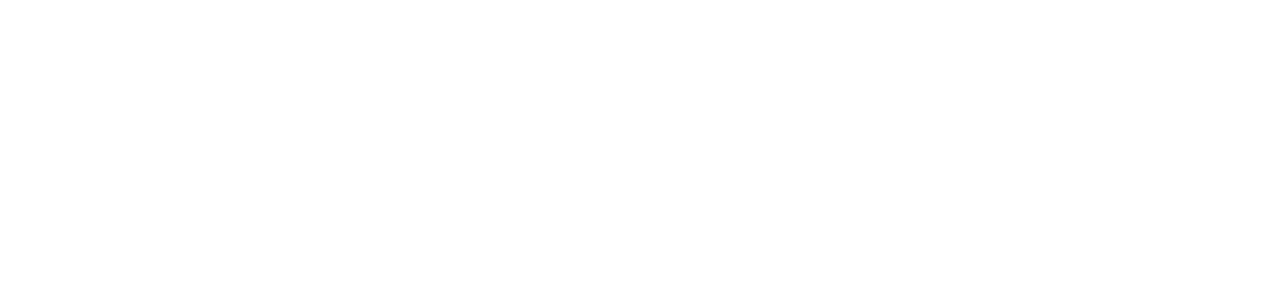
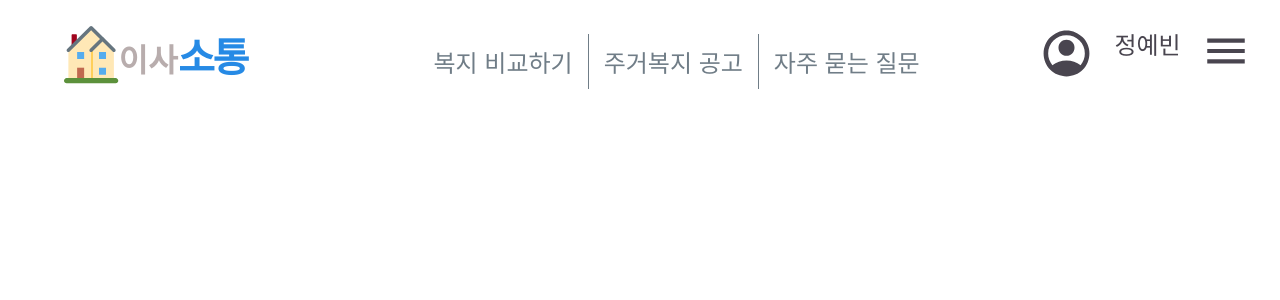
Before and after one commit to yebin-jeong/T05, a Vue app in the folder T05FrontEnd/: page /TestPage in a window 1280 px wide. Shown: the top 300 px of the page. Built offline with nearby package versions, Linux system fonts and the light colour scheme.

Commit message:
페이지 이동

```diff
--- a/T05FrontEnd/src/components/Top.vue
+++ b/T05FrontEnd/src/components/Top.vue
@@ -1,6 +1,6 @@
 <template>
     <div class="top">
-      <div class="logo">
+      <div @click="goToMainPage" class="logo">
         <img class="vector" src="../assets/house.svg" />
         <div class="logotext">
           <span>
@@ -10,8 +10,13 @@
         </div>
 
       </div>
+      <ul class="top-navbar">
+            <li class="top-navbar-item">복지 비교하기</li>
+            <li class="top-navbar-item">주거복지 공고</li>
+            <li class="top-navbar-item">자주 묻는 질문</li>
+        </ul>
       <div class="user">
-        <img class="account-circle" src="../assets/account_circle.svg" />
+        <img @click="goToTest" class="account-circle" src="../assets/account_circle.svg" />
         <div class="username">정예빈</div>
         <img class="menu-icon" src="../assets/menu.svg" />
       </div>
@@ -20,7 +25,20 @@
 </template>
 <script>
     export default {
-        name:'TopComponent'
+      name:'TopComponent',
+      methods: {
+        goToTest() {
+          this.$router.push('/TestPage');  // '/test' 경로로 이동
+        },
+        goToMainPage(){
+          this.$router.push('/');
+        }
+      },
+      data() {
+        return {
+
+        };
+      },
     }
 </script>
 <style>
@@ -30,7 +48,6 @@
     top: 0px;
     z-index: 10;
     width: 100%;
-    min-width: 1440px;
     display: flex;
     padding: 2% 5%;
     justify-content: space-between;
@@ -41,6 +58,7 @@
     height: 57.94px;
     position: static;
     display: flex;
+    cursor: pointer;
   }
 
   .logotext {
@@ -100,6 +118,31 @@
     height: 55px;
     position: static;
     overflow: visible;
+    cursor: pointer;
   }
 
+  .top-navbar{
+    color: #000000;
+    text-align: left;
+    font-family: "Inter-Regular", sans-serif;
+    font-size: 24px;
+    font-weight: 400;
+    width: 70%;
+    display: flex;
+    justify-content: center;
+    align-items: center;
+    padding-left: 5%;
+    margin-top: 2%
+  }
+
+  .top-navbar-item:not(:last-child) {
+    border-right: 1px solid #707D87; /* 구분선을 흰색으로 추가 */
+  }
+
+  .top-navbar-item{
+    color: #707D87;
+    text-decoration: none;
+    padding: 10px 15px;
+    display: block;
+  }
 </style>
--- a/T05FrontEnd/src/views/MainPage.vue
+++ b/T05FrontEnd/src/views/MainPage.vue
@@ -17,6 +17,7 @@
 </template>
 
 <script>
+
   import FAQ from '../components/FAQ.vue';
   import Top from '../components/Top.vue'
   import HouseNotice from '../components/HouseNotice.vue';
@@ -25,6 +26,7 @@
   import CompareButton from '../components/CompareButton.vue';
   export default {
     name: 'MainPage',
+
     components: {
       FAQ,
       Top,
@@ -35,7 +37,6 @@
     },
     data() {
       return {
-
       };
     },
     methods: {
--- a/T05FrontEnd/src/views/TestPage.vue
+++ b/T05FrontEnd/src/views/TestPage.vue
@@ -1,12 +1,16 @@
 <template>
     <div>
-
+        <Top/>
     </div>
 </template>
 <script>
+import Top from '@/components/Top.vue';
 export default {
-    name:"TestPage"
-}
+  name: 'TestPage',
+  components:{
+    Top
+  },
+};
 </script>
 <style>
 
```
